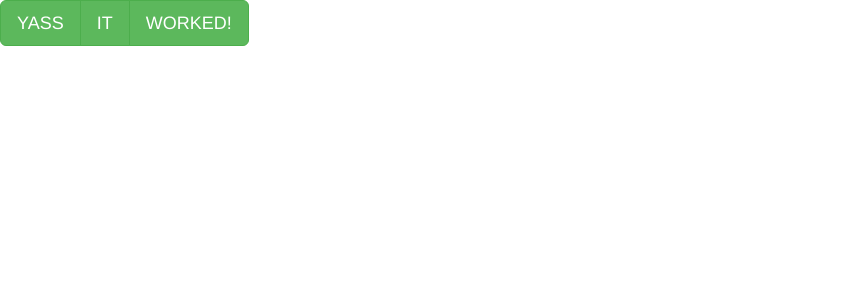
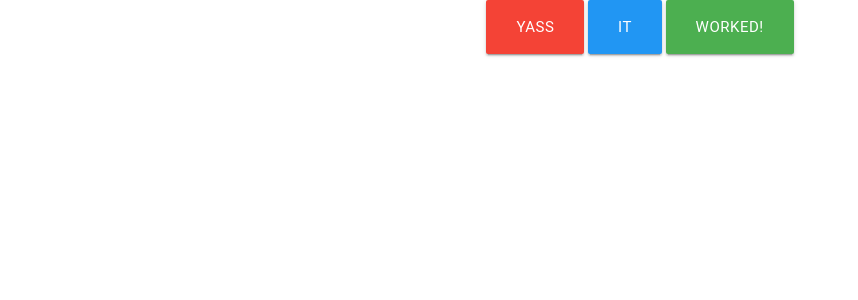
Before and after one commit to Sebastiantg/IngenieriaDeSoftware, a Django app: page /app/base/ in a window 1280 px wide. Shown: the top 300 px of the page, without its empty margins (0-858 px from the left). Run offline with Django 3.2, Linux system fonts and the light colour scheme; some libraries are stand-ins or nearby versions; some web fonts are replaced.

Commit message:
base actualizada, materialize funciona

```diff
--- a/templates/base.html
+++ b/templates/base.html
@@ -2,29 +2,38 @@
 <html lang="en">
 <head>
     <meta charset="UTF-8">
+    <meta name="viewport" content="width=device-width, initial-scale=1">
+
     <title>{% block title %}
     {% endblock %}</title>
 
     <!-- import bootstrap -->
-    <!-- Latest compiled and minified CSS -->
+    <!-- Latest compiled and minified CSS ->
     <link rel="stylesheet" href="https://maxcdn.bootstrapcdn.com/bootstrap/3.3.7/css/bootstrap.min.css"
           integrity="sha384-BVYiiSIFeK1dGmJRAkycuHAHRg32OmUcww7on3RYdg4Va+PmSTsz/K68vbdEjh4u" crossorigin="anonymous">
-    <!-- jQuery (necessary for Bootstrap's JavaScript plugins) -->
+    <!-- jQuery (necessary for Bootstrap's JavaScript plugins) ->
     <script src="https://ajax.googleapis.com/ajax/libs/jquery/1.12.4/jquery.min.js"></script>
-    <!-- Latest compiled and minified JavaScript -->
+    <!-- Latest compiled and minified JavaScript ->
     <script src="https://maxcdn.bootstrapcdn.com/bootstrap/3.3.7/js/bootstrap.min.js"
             integrity="sha384-Tc5IQib027qvyjSMfHjOMaLkfuWVxZxUPnCJA7l2mCWNIpG9mGCD8wGNIcPD7Txa"
             crossorigin="anonymous"></script>
 
 
-    <meta name="viewport" content="width=device-width, initial-scale=1">
+    <!-- import Materialize -->
+    <!-- Compiled and minified CSS -->
+    <link rel="stylesheet" href="https://cdnjs.cloudflare.com/ajax/libs/materialize/0.98.1/css/materialize.min.css">
+    <!--Import jQuery before materialize.js-->
+    <script type="text/javascript" src="https://code.jquery.com/jquery-2.1.1.min.js"></script>
+    <!-- Compiled and minified JavaScript -->
+    <script src="https://cdnjs.cloudflare.com/ajax/libs/materialize/0.98.1/js/materialize.min.js"></script>
+
 </head>
 <body>
 {% block content %}
-    <div class="btn-group" role="group">
-        <button type="button" class="btn btn-lg btn-success">YASS</button>
-        <button type="button" class="btn btn-lg btn-success">IT</button>
-        <button type="button" class="btn btn-lg btn-success">WORKED!</button>
+    <div class="center">
+        <a class="btn-large waves-effect waves-light red">YASS</a>
+        <a class="btn-large waves-effect waves-light blue">IT</a>
+        <a class="btn-large waves-effect waves-light green">WORKED!</a>
     </div>
 {% endblock %}
 </body>
```
